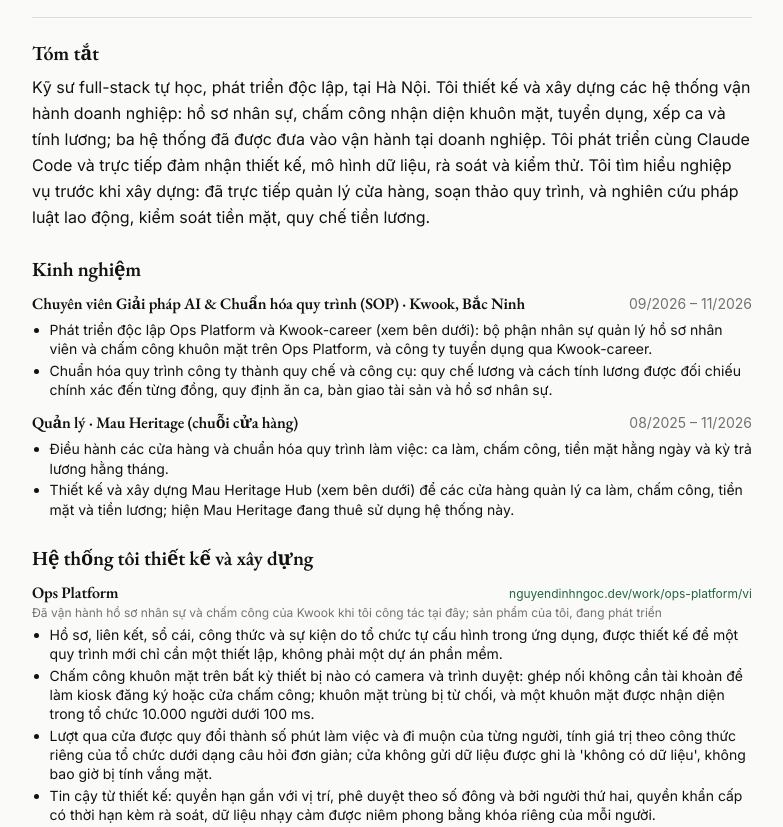
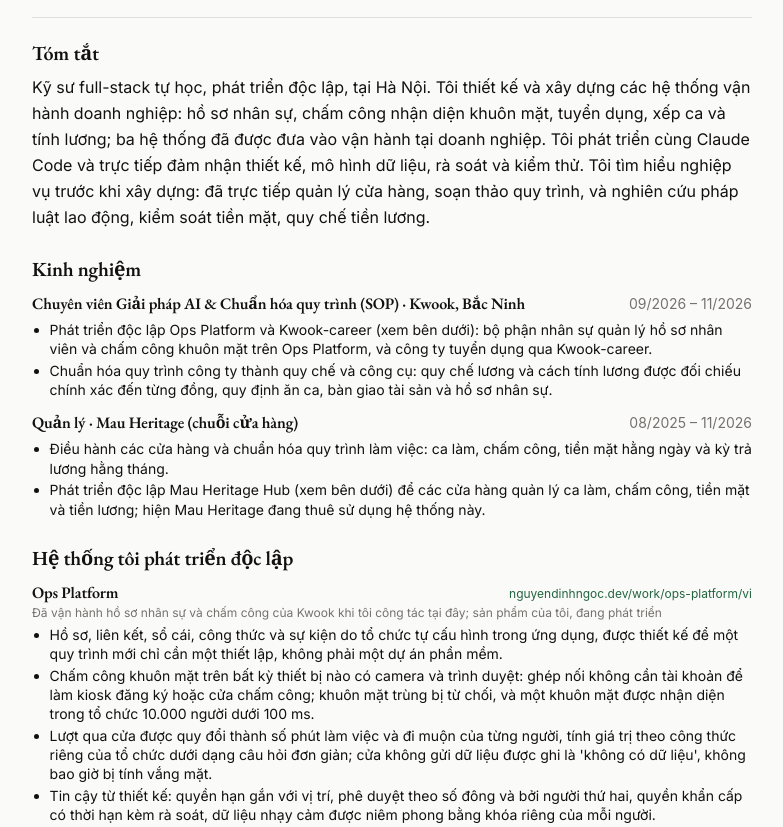
Before and after one commit to nguyendinhngoc23052006/nguyen-dinh-ngoc-portfolio, an Astro site: page /cv/vi in a window 1280 px wide. Shown: the part 257-1084 px from the top of the page, without its empty margins (248-1031 px from the left). Built offline with nearby package versions, Linux system fonts and the light colour scheme; Astro itself is replaced by a stand-in of ours.

Commit message:
Solo-developed in the CV headings; system names stand out
Co-Authored-By: Claude Opus 5.5 <noreply@anthropic.com>
Claude-Session: https://claude.ai/code/session_01SV2i4JYdiVCd1ikQw7EZwW

```diff
--- a/src/components/CvDocument.astro
+++ b/src/components/CvDocument.astro
@@ -35,7 +35,7 @@ const L = {
     pdfName: "Nguyen-Dinh-Ngoc-CV-EN.pdf",
     summary: "Summary",
     experience: "Experience",
-    systems: "Systems I designed and built",
+    systems: "Systems I solo-developed",
     method: "How I build",
     projects: "Public projects",
     skills: "Skills",
@@ -52,7 +52,7 @@ const L = {
     pdfName: "Nguyen-Dinh-Ngoc-CV-VI.pdf",
     summary: "Tóm tắt",
     experience: "Kinh nghiệm",
-    systems: "Hệ thống tôi thiết kế và xây dựng",
+    systems: "Hệ thống tôi phát triển độc lập",
     method: "Cách tôi xây dựng",
     projects: "Dự án công khai",
     skills: "Kỹ năng",
@@ -153,7 +153,7 @@ const caseUrl = (slug: string) =>
           {caseStudies.map((c) => (
             <div class="cv-block">
               <div class="flex items-baseline justify-between gap-4">
-                <h3 class="font-semibold">{c.name}</h3>
+                <h3 class="text-base font-semibold">{c.name}</h3>
                 <a href={caseUrl(c.slug)} class="text-xs text-accent hover:underline shrink-0">{host(caseUrl(c.slug))}</a>
               </div>
               <p class="text-xs text-muted-foreground">{c.status[lang]}</p>
--- a/src/data/portfolio.ts
+++ b/src/data/portfolio.ts
@@ -1033,8 +1033,8 @@ export const experience: {
         vi: "Điều hành các cửa hàng và chuẩn hóa quy trình làm việc: ca làm, chấm công, tiền mặt hằng ngày và kỳ trả lương hằng tháng.",
       },
       {
-        en: "Designed and built Mau Heritage Hub (below), which the stores run on for shifts, attendance, cash and pay; Mau Heritage now rents it from me.",
-        vi: "Thiết kế và xây dựng Mau Heritage Hub (xem bên dưới) để các cửa hàng quản lý ca làm, chấm công, tiền mặt và tiền lương; hiện Mau Heritage đang thuê sử dụng hệ thống này.",
+        en: "Solo-developed Mau Heritage Hub (below), which the stores run on for shifts, attendance, cash and pay; Mau Heritage now rents it from me.",
+        vi: "Phát triển độc lập Mau Heritage Hub (xem bên dưới) để các cửa hàng quản lý ca làm, chấm công, tiền mặt và tiền lương; hiện Mau Heritage đang thuê sử dụng hệ thống này.",
       },
     ],
   },
```
